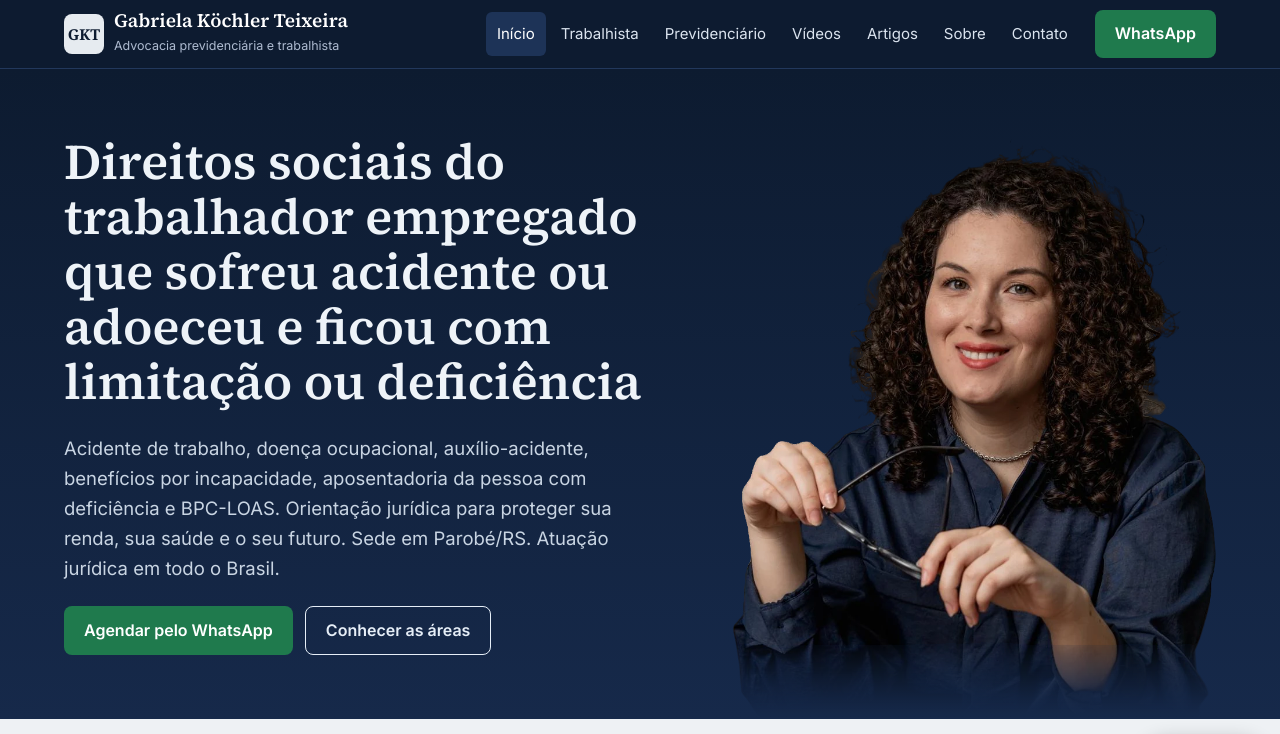
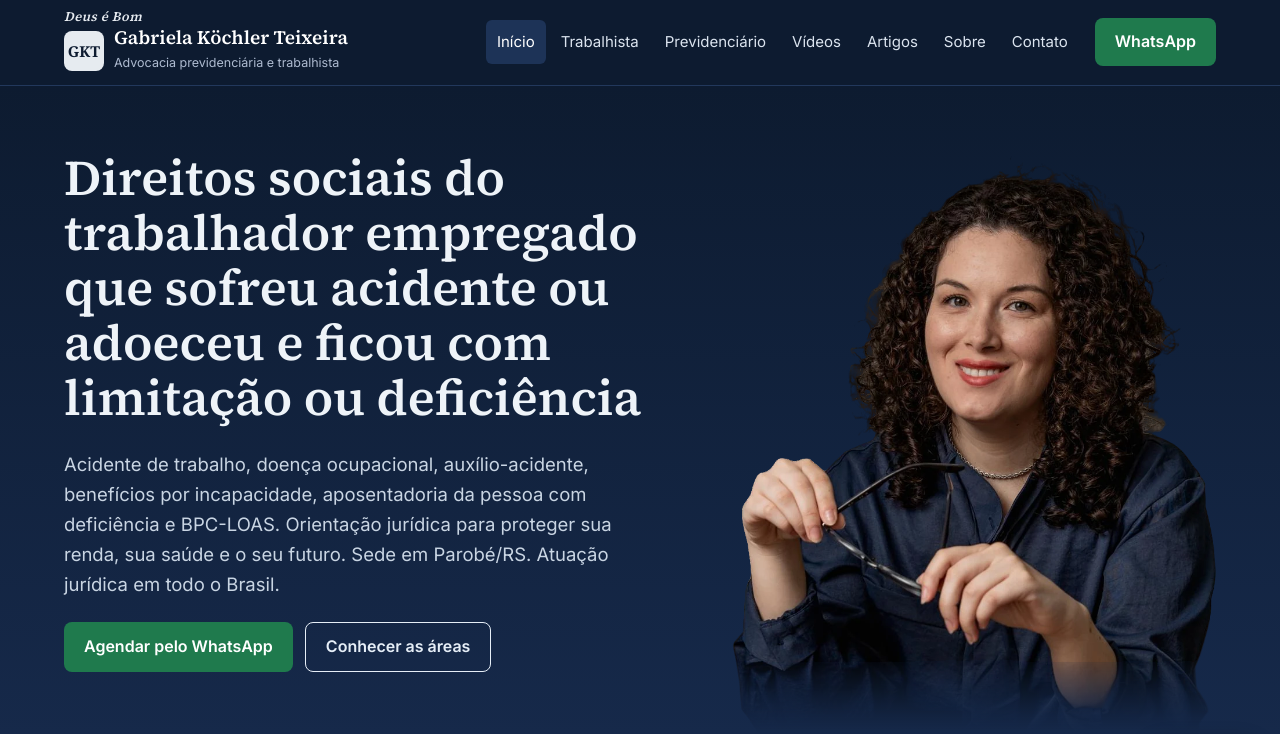
Before and after one commit to gktadvprev-ship-it/gkt-site, a plain HTML site: page index.html in a window 1280 px wide. Shown: the top 734 px of the page. Drawn offline with Linux system fonts and the light colour scheme; a script that the page names is missing.

Commit message:
Adiciona 'Deus é Bom' acima do logo em todas as páginas
Co-Authored-By: Claude Opus 5.5 <noreply@anthropic.com>
Claude-Session: https://claude.ai/code/session_018CtHtZa32eH72pdmkvdZqA

```diff
--- a/assets/site.css
+++ b/assets/site.css
@@ -113,3 +113,4 @@ picture.foto{display:block}picture.foto img{display:block;width:100%;height:auto
 .lema-frase{font:400 clamp(42px,8vw,96px)/1.15 "Great Vibes",cursive;color:#fff;margin:0 0 .35em;text-wrap:balance}
 .lema-assina{font-size:12.5px;letter-spacing:.22em;text-transform:uppercase;color:#aebbd0;margin:0}
 .lema-assina::before{content:"";display:block;width:56px;height:1px;background:#4a6488;margin:0 auto 16px}
+.brand{flex-wrap:wrap;row-gap:4px}.brand .deus{flex-basis:100%;font:italic 500 13px/1 "Source Serif 4",Georgia,serif;letter-spacing:.04em;color:#e6ebf0}
--- a/index.html
+++ b/index.html
@@ -19,7 +19,7 @@
 </head><body>
 <a class="skip" href="#conteudo">Ir para o conteúdo</a>
 <header class="top"><div class="bar">
-<a class="brand" href="index.html"><svg width="40" height="40" viewBox="0 0 40 40" aria-hidden="true"><rect width="40" height="40" rx="8" fill="#e6ebf0"/><text x="20" y="26" text-anchor="middle" font-family="Georgia,serif" font-weight="700" font-size="15" fill="#0d1b30">GKT</text></svg><span><b>Gabriela Köchler Teixeira</b><small>Advocacia previdenciária e trabalhista</small></span></a>
+<a class="brand" href="index.html"><span class="deus">Deus é Bom</span><svg width="40" height="40" viewBox="0 0 40 40" aria-hidden="true"><rect width="40" height="40" rx="8" fill="#e6ebf0"/><text x="20" y="26" text-anchor="middle" font-family="Georgia,serif" font-weight="700" font-size="15" fill="#0d1b30">GKT</text></svg><span><b>Gabriela Köchler Teixeira</b><small>Advocacia previdenciária e trabalhista</small></span></a>
 <input type="checkbox" id="mtoggle"><label for="mtoggle" class="mlabel">Menu</label>
 <nav class="menu" aria-label="Principal"><a href="index.html" aria-current=page>Início</a><a href="direito-trabalhista.html">Trabalhista</a><a href="direito-previdenciario.html">Previdenciário</a><a href="videos.html">Vídeos</a><a href="artigos.html">Artigos</a><a href="sobre.html">Sobre</a><a href="contato.html">Contato</a></nav>
 <a class="btn wa" href="https://wa.me/5551999443190?text=Ol%C3%A1%21%20Vim%20pelo%20site%20e%20gostaria%20de%20agendar%20um%20atendimento." target="_blank" rel="noopener">WhatsApp</a>
```
Also changed, not shown: 404.html (+1 -1 lines), acidente-de-trabalho-e-doenca-ocupacional.html (+1 -1 lines), aposentadoria-especial.html (+1 -1 lines), aposentadoria-pessoa-com-deficiencia.html (+1 -1 lines), aposentadorias-e-planejamento.html (+1 -1 lines), artigo-aposentadoria-pcd-quem-tem-direito.html (+1 -1 lines), artigos.html (+1 -1 lines), beneficios-por-incapacidade-e-auxilio-acidente.html (+1 -1 lines), bpc-loas.html (+1 -1 lines), contato.html (+1 -1 lines), direito-previdenciario.html (+1 -1 lines), direito-trabalhista.html (+1 -1 lines), privacidade.html (+1 -1 lines), sobre.html (+1 -1 lines), 1 more files.
